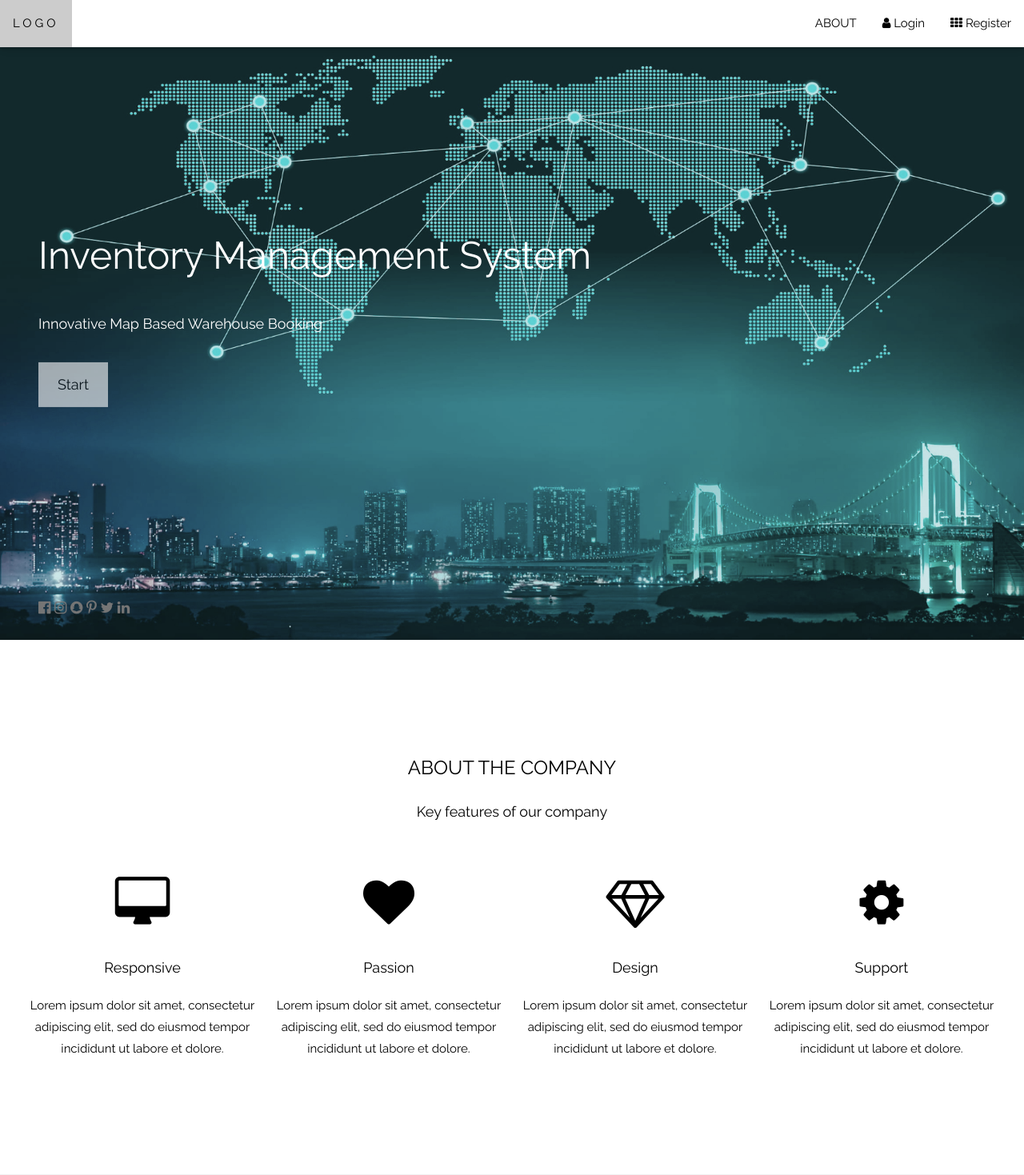
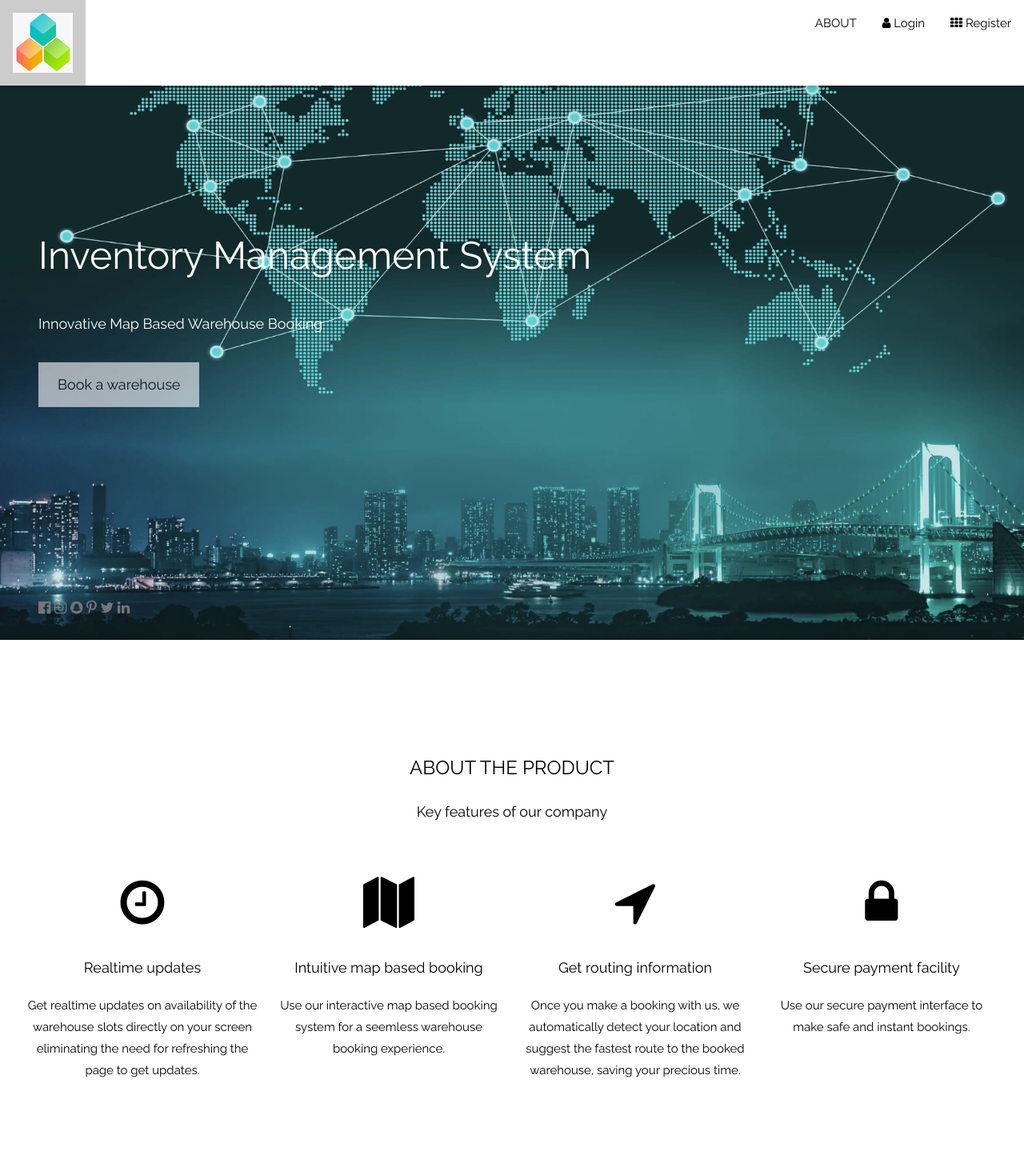
Before and after one commit to shubhamthakar/Inventory-Management, a Django app: page / in a window 1280 px wide. Shown: the top 1469 px of the page at 80% size. Run offline with Django 3.2, Linux system fonts and the light colour scheme; parts of the project's set-up code (start-up, migrations or seed data) failed here and were passed over.

Commit message:
added - index page

```diff
--- a/bookwarehouse/settings.py
+++ b/bookwarehouse/settings.py
@@ -101,7 +101,7 @@ DATABASES = {
         'NAME': 'postgres',
         'USER': 'postgres',
         'HOST': 'localhost',
-        'PASSWORD': 'root',
+        'PASSWORD': 'postgres',
         'PORT': '5432'
 
     }
--- a/geoapp/templates/geoapp/index.html
+++ b/geoapp/templates/geoapp/index.html
@@ -46,14 +46,21 @@
     <!-- Navbar (sit on top) -->
     <div class="w3-top">
       <div class="w3-bar w3-white w3-card" id="myNavbar">
-        <a href="#home" class="w3-bar-item w3-button w3-wide">LOGO</a>
+        <a href="#" class="w3-bar-item w3-button w3-wide"
+          ><img
+            src="{% static 'img/logo1.png' %}"
+            alt="logo"
+            width="75"
+            height="75"
+        /></a>
+
         <!-- Right-sided navbar links -->
         <div class="w3-right w3-hide-small">
           <a href="#about" class="w3-bar-item w3-button">ABOUT</a>
           <a href="{% url 'SignInView'  %}" class="w3-bar-item w3-button"
             ><i class="fa fa-user"></i> Login</a
           >
-          <a href="#work" class="w3-bar-item w3-button"
+          <a href="{% url 'RegistrationView'  %}" class="w3-bar-item w3-button"
             ><i class="fa fa-th"></i> Register</a
           >
         </div>
@@ -92,17 +99,17 @@
       <a href="#about" onclick="w3_close()" class="w3-bar-item w3-button"
         >ABOUT</a
       >
-      <a href="#team" onclick="w3_close()" class="w3-bar-item w3-button"
-        >TEAM</a
+      <a
+        href="{% url 'RegistrationView'  %}"
+        onclick="w3_close()"
+        class="w3-bar-item w3-button"
+        >Rgister</a
       >
-      <a href="#work" onclick="w3_close()" class="w3-bar-item w3-button"
-        >WORK</a
-      >
-      <a href="#pricing" onclick="w3_close()" class="w3-bar-item w3-button"
-        >PRICING</a
-      >
-      <a href="#contact" onclick="w3_close()" class="w3-bar-item w3-button"
-        >CONTACT</a
+      <a
+        href="{% url 'SignInView'  %}"
+        onclick="w3_close()"
+        class="w3-bar-item w3-button"
+        >Login</a
       >
     </nav>
 
@@ -118,7 +125,7 @@
         <span class="w3-large">Innovative Map Based Warehouse Booking</span>
         <p>
           <a
-            href="#about"
+            href="{% url 'map'  %}"
             class="
               w3-button
               w3-white
@@ -128,7 +135,7 @@
               w3-opacity
               w3-hover-opacity-off
             "
-            >Start
+            >Book a warehouse
           </a>
         </p>
       </div>
@@ -147,46 +154,47 @@
 
     <!-- About Section -->
     <div class="w3-container" style="padding: 128px 16px" id="about">
-      <h3 class="w3-center">ABOUT THE COMPANY</h3>
+      <h3 class="w3-center">ABOUT THE PRODUCT</h3>
       <p class="w3-center w3-large">Key features of our company</p>
       <div class="w3-row-padding w3-center" style="margin-top: 64px">
         <div class="w3-quarter">
-          <i class="fa fa-desktop w3-margin-bottom w3-jumbo w3-center"></i>
-          <p class="w3-large">Responsive</p>
+          <i class="fa fa-clock-o w3-margin-bottom w3-jumbo w3-center"></i>
+          <p class="w3-large">Realtime updates</p>
           <p>
-            Lorem ipsum dolor sit amet, consectetur adipiscing elit, sed do
-            eiusmod tempor incididunt ut labore et dolore.
+            Get realtime updates on availability of the warehouse slots directly
+            on your screen eliminating the need for refreshing the page to get
+            updates.
           </p>
         </div>
         <div class="w3-quarter">
-          <i class="fa fa-heart w3-margin-bottom w3-jumbo"></i>
-          <p class="w3-large">Passion</p>
+          <i class="fa fa-map w3-margin-bottom w3-jumbo"></i>
+          <p class="w3-large">Intuitive map based booking</p>
           <p>
-            Lorem ipsum dolor sit amet, consectetur adipiscing elit, sed do
-            eiusmod tempor incididunt ut labore et dolore.
+            Use our interactive map based booking system for a seemless
+            warehouse booking experience.
           </p>
         </div>
         <div class="w3-quarter">
-          <i class="fa fa-diamond w3-margin-bottom w3-jumbo"></i>
-          <p class="w3-large">Design</p>
+          <i class="fa fa-location-arrow w3-margin-bottom w3-jumbo"></i>
+          <p class="w3-large">Get routing information</p>
           <p>
-            Lorem ipsum dolor sit amet, consectetur adipiscing elit, sed do
-            eiusmod tempor incididunt ut labore et dolore.
+            Once you make a booking with us, we automatically detect your
+            location and suggest the fastest route to the booked warehouse,
+            saving your precious time.
           </p>
         </div>
         <div class="w3-quarter">
-          <i class="fa fa-cog w3-margin-bottom w3-jumbo"></i>
-          <p class="w3-large">Support</p>
+          <i class="fa fa-lock w3-margin-bottom w3-jumbo"></i>
+          <p class="w3-large">Secure payment facility</p>
           <p>
-            Lorem ipsum dolor sit amet, consectetur adipiscing elit, sed do
-            eiusmod tempor incididunt ut labore et dolore.
+            Use our secure payment interface to make safe and instant bookings.
           </p>
         </div>
       </div>
     </div>
 
     <!-- Promo Section - "We know design" -->
-    <div class="w3-container w3-light-grey" style="padding: 128px 16px">
+    <!-- <div class="w3-container w3-light-grey" style="padding: 128px 16px">
       <div class="w3-row-padding">
         <div class="w3-col m6">
           <h3>We know design.</h3>
@@ -210,10 +218,10 @@
           />
         </div>
       </div>
-    </div>
+    </div> -->
 
     <!-- Team Section -->
-    <div class="w3-container" style="padding: 128px 16px" id="team">
+    <!-- <div class="w3-container" style="padding: 128px 16px" id="team">
       <h3 class="w3-center">THE TEAM</h3>
       <p class="w3-center w3-large">The ones who runs this company</p>
       <div class="w3-row-padding w3-grayscale" style="margin-top: 64px">
@@ -290,10 +298,10 @@
           </div>
         </div>
       </div>
-    </div>
+    </div> -->
 
     <!-- Promo Section "Statistics" -->
-    <div class="w3-container w3-row w3-center w3-dark-grey w3-padding-64">
+    <!-- <div class="w3-container w3-row w3-center w3-dark-grey w3-padding-64">
       <div class="w3-quarter">
         <span class="w3-xxlarge">14+</span>
         <br />Partners
@@ -310,10 +318,10 @@
         <span class="w3-xxlarge">150+</span>
         <br />Meetings
       </div>
-    </div>
+    </div> -->
 
     <!-- Work Section -->
-    <div class="w3-container" style="padding: 128px 16px" id="work">
+    <!-- <div class="w3-container" style="padding: 128px 16px" id="work">
       <h3 class="w3-center">OUR WORK</h3>
       <p class="w3-center w3-large">What we've done for people</p>
 
@@ -394,10 +402,10 @@
           />
         </div>
       </div>
-    </div>
+    </div> -->
 
     <!-- Modal for full size images on click-->
-    <div
+    <!-- <div
       id="modal01"
       class="w3-modal w3-black"
       onclick="this.style.display='none'"
@@ -421,10 +429,10 @@
         <img id="img01" class="w3-image" />
         <p id="caption" class="w3-opacity w3-large"></p>
       </div>
-    </div>
+    </div> -->
 
     <!-- Skills Section -->
-    <div class="w3-container w3-light-grey w3-padding-64">
+    <!-- <div class="w3-container w3-light-grey w3-padding-64">
       <div class="w3-row-padding">
         <div class="w3-col m6">
           <h3>Our Skills.</h3>
@@ -466,10 +474,10 @@
           </div>
         </div>
       </div>
-    </div>
+    </div> -->
 
     <!-- Pricing Section -->
-    <div
+    <!-- <div
       class="w3-container w3-center w3-dark-grey"
       style="padding: 128px 16px"
       id="pricing"
@@ -532,10 +540,10 @@
           </ul>
         </div>
       </div>
-    </div>
+    </div> -->
 
     <!-- Contact Section -->
-    <div
+    <!-- <div
       class="w3-container w3-light-grey"
       style="padding: 128px 16px"
       id="contact"
@@ -598,37 +606,33 @@
               <i class="fa fa-paper-plane"></i> SEND MESSAGE
             </button>
           </p>
-        </form>
-        <!-- Image of location/map -->
-        <img
+        </form> -->
+    <!-- Image of location/map -->
+    <!-- <img
           src="/w3images/map.jpg"
           class="w3-image w3-greyscale"
           style="width: 100%; margin-top: 48px"
         />
       </div>
-    </div>
+    </div> -->
 
     <!-- Footer -->
     <footer class="w3-center w3-black w3-padding-64">
       <a href="#home" class="w3-button w3-light-grey"
         ><i class="fa fa-arrow-up w3-margin-right"></i>To the top</a
       >
-      <div class="w3-xlarge w3-section">
+      <!-- <div class="w3-xlarge w3-section">
         <i class="fa fa-facebook-official w3-hover-opacity"></i>
         <i class="fa fa-instagram w3-hover-opacity"></i>
         <i class="fa fa-snapchat w3-hover-opacity"></i>
         <i class="fa fa-pinterest-p w3-hover-opacity"></i>
         <i class="fa fa-twitter w3-hover-opacity"></i>
         <i class="fa fa-linkedin w3-hover-opacity"></i>
-      </div>
+      </div> -->
       <p>
-        Powered by
-        <a
-          href="https://www.w3schools.com/w3css/default.asp"
-          title="W3.CSS"
-          target="_blank"
-          class="w3-hover-text-green"
-          >w3.css</a
+        Copyright
+        <a title="W3.CSS" target="_blank" class="w3-hover-text-green"
+          >Inventory Management System</a
         >
       </p>
     </footer>
--- a/geoapp/templates/geoapp/registration.html
+++ b/geoapp/templates/geoapp/registration.html
@@ -28,7 +28,7 @@
             type="submit"
             id="login_btn"
             class="btn disabled"
-            value="Login"
+            value="Register"
           />
         </div>
         {{forms.errors}} {% for msg in messages %}
--- a/geoapp/views.py
+++ b/geoapp/views.py
@@ -9,12 +9,13 @@ from django.contrib.auth import authenticate, login, logout
 from django.contrib import messages
 import json
 import re
+from django.contrib.auth.decorators import login_required
 # https://www.youtube.com/watch?v=r6oTcAYDRt0
 # https://youtu.be/FKYZqAVyY8A
 # Create your views here.
 # def testPage(request):
 #     return render(request, 'geoapp/index.html', {})
-
+@login_required
 def map(request):
     channel_layer = get_channel_layer()
     data = Warehouse.objects.all()
```
Also changed, not shown: geoapp/templates/geoapp/signin.html (+11 -0 lines), geoapp/static/img/logo.png (added), geoapp/static/img/logo1.png (added).
